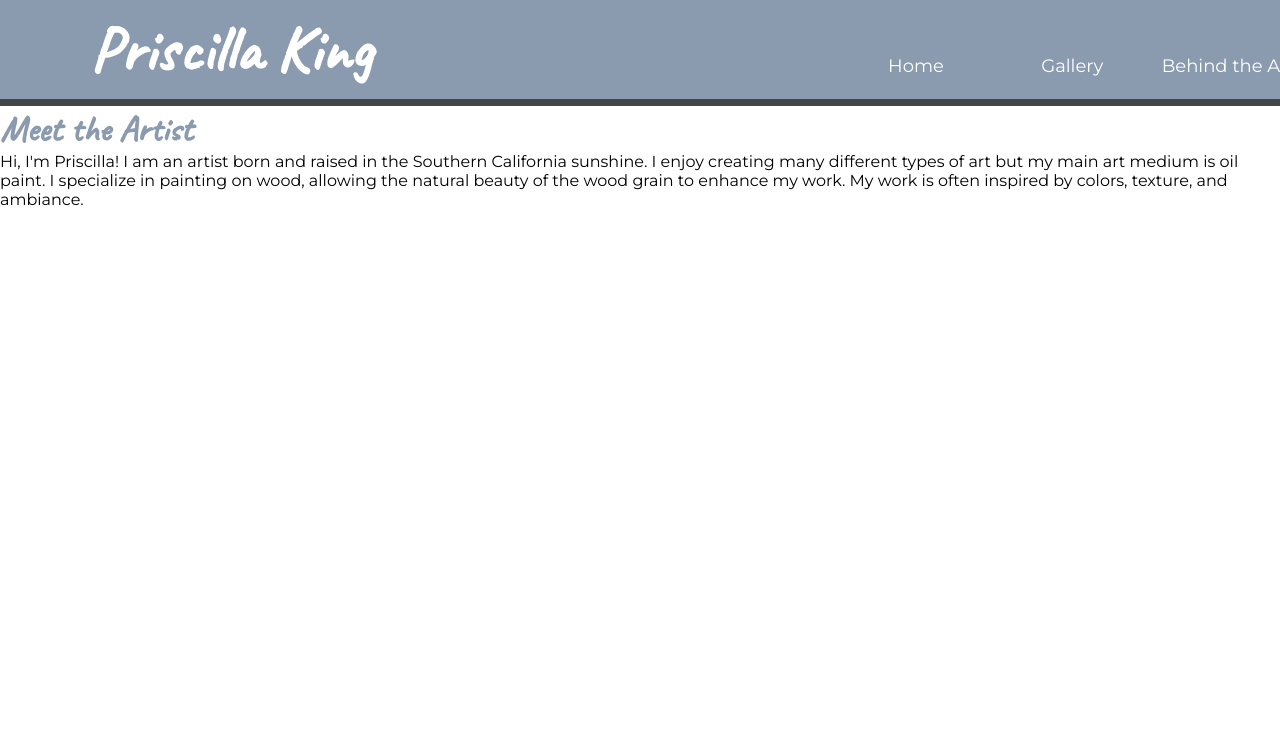
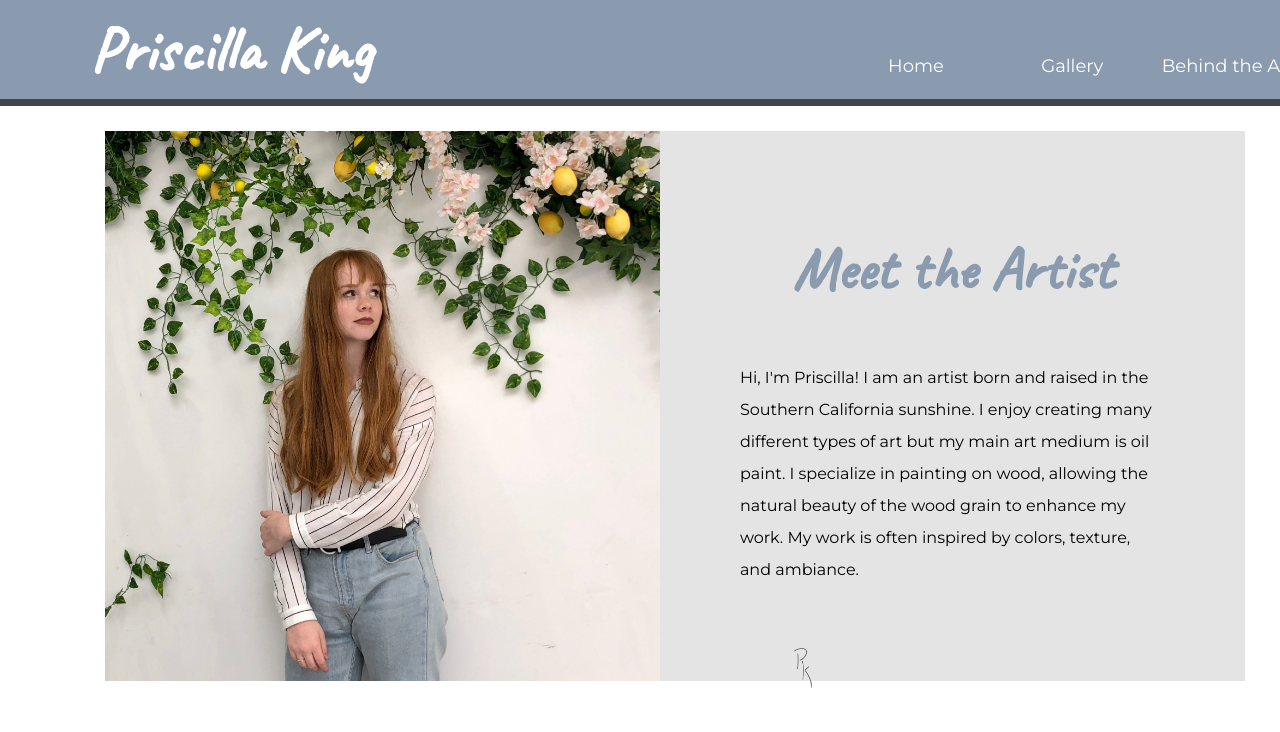
Before and after one commit to PriscillaKing/project3_king_priscilla, a plain HTML site: page about.html in a window 1280 px wide. Shown: the top 732 px of the page. Drawn offline with Linux system fonts and the light colour scheme.

Commit message:
About page styled

```diff
--- a/about.html
+++ b/about.html
@@ -35,22 +35,25 @@
     </header>
 
 
-    <section>
+
+    <img id="selfie_left" src="images/me.jpg" alt="Photo of Artist" height="550">
+    <section class="about">
         <h1>Meet the Artist</h1>
         <p>Hi, I'm Priscilla! I am an artist born and raised in the Southern California sunshine. I enjoy creating many different types of art but my main art medium is oil paint. I specialize in painting on wood, allowing the natural beauty of the wood grain to enhance my work. My work is often inspired by colors, texture, and ambiance.</p>
+        <img src="images/signature_g.png" alt="PK" height="40">
     </section>
+    <img id="selfie_right" src="images/leaves.jpg" alt="Photo of Artist" height="550">
 
-  </body>
+
+
     <footer>
         <div class="social_media">
           <span class="icons">
-
             <a href="https://www.instagram.com/priscillakingart/?hl=en" target="_blank"><i class="fab fa-instagram-square"></i></a>
             <a href="mailto:priscillaanneking@gmail.com"><i class="fas fa-envelope-square"></i></a>
             <a href="https://www.linkedin.com/in/priscilla-king-7b1ba2132/" target="_blank"><i class="fab fa-linkedin"></i></a>
-
           </span>
         </div>
     </footer>
-
+  </body>
 </html>
--- a/css/styles.css
+++ b/css/styles.css
@@ -194,6 +194,52 @@ left: 715px;
 
 ========================================*/
 
+.about {
+  background: #E4E4E4;
+  padding: 25px;
+  min-height: 550px;
+  max-width: 585px;
+  margin: 25px 0px;
+  display: inline-block;
+  vertical-align: top;
+}
+
+.about_info {
+  display: inline-block;
+  vertical-align: top;
+}
+
+.about h1 {
+    font-family: 'Caveat', cursive;
+    color: #8A9AAF;
+    font-size: 60px;
+    margin-top: 75px;
+    text-align: center;
+}
+
+.about p {
+  margin: 55px;
+  line-height: 2;
+}
+
+.about img {
+    text-align: center;
+    position: absolute;
+    left: 62%;
+    bottom: 14%;
+}
+
+
+#selfie_left {
+  display: inline-block;
+  margin: 25px -5px 25px 105px;
+}
+
+#selfie_right {
+  display: inline-block;
+  margin: 25px 25px 25px -5px;
+}
+
 
 
 /*=======================================
```
Also changed, not shown: images/leaves.jpg (added), images/me.jpg (added). Lines whose indentation alone changed are shown as unchanged.
